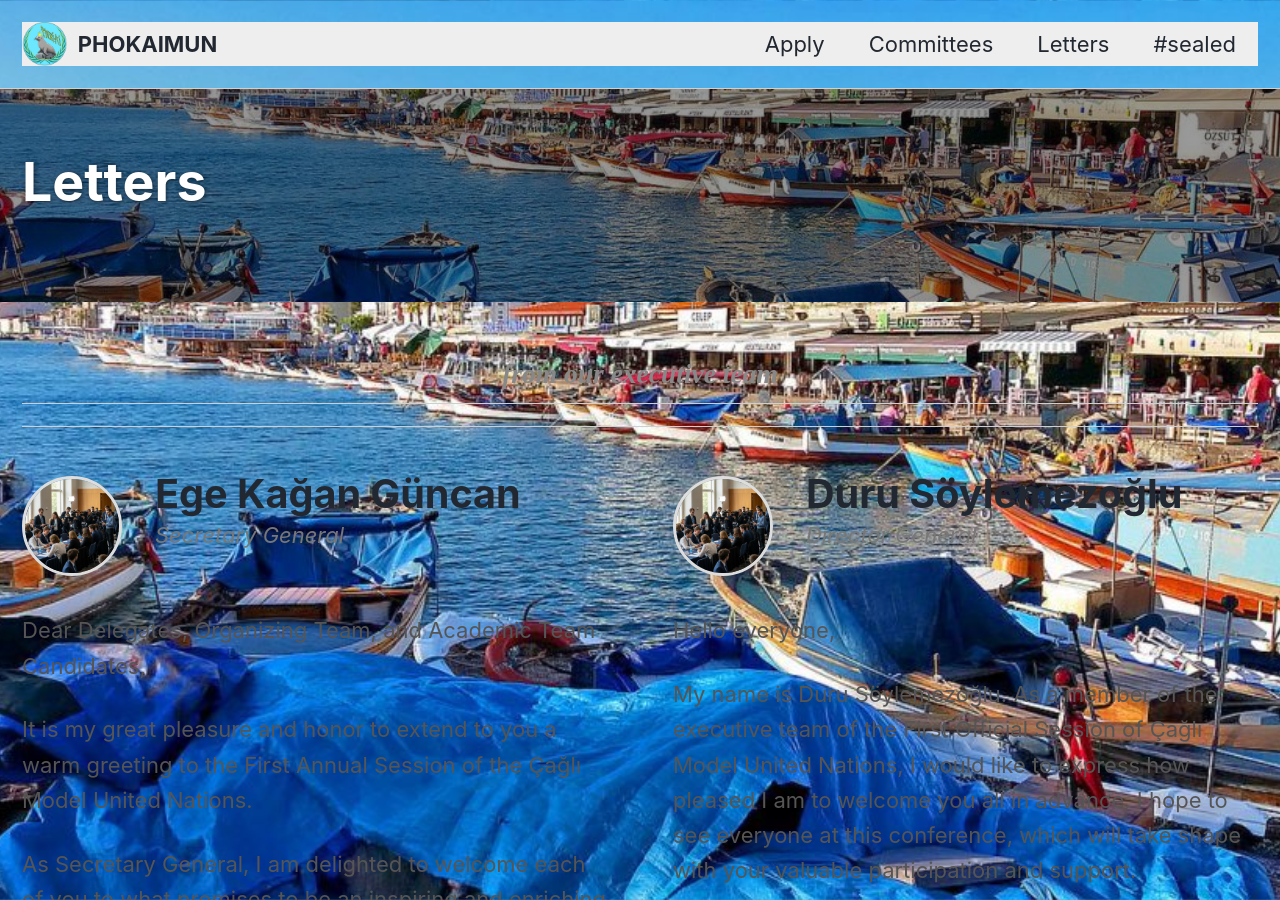
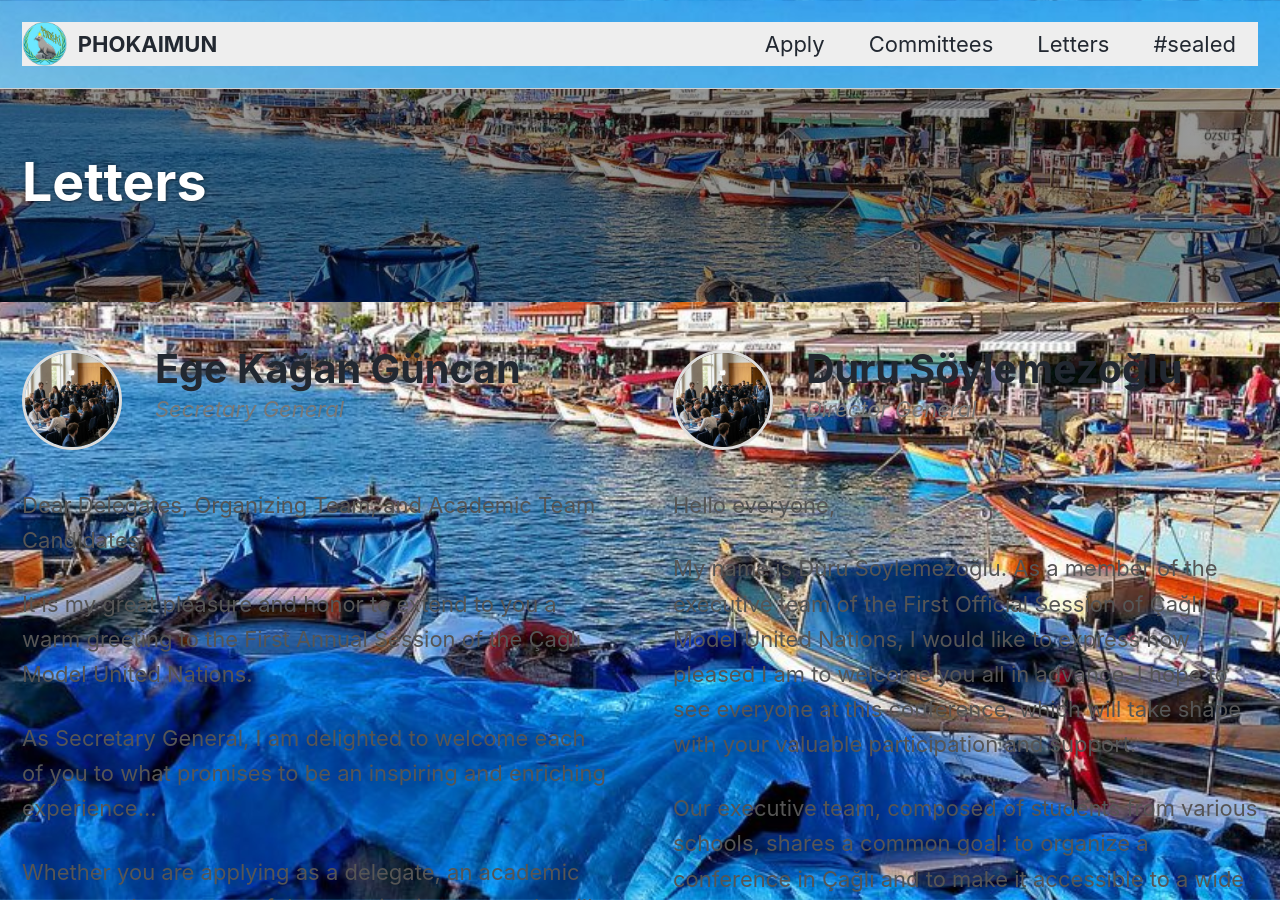
Before and after one commit to Phokaimun/Phokaimun.github.io, a Jekyll site: the page built from _pages/letters.md, in a window 1280 px wide and 900 px high. Built offline with Jekyll 4.4.1, drawn with Linux system fonts in a browser that asks for light colours; cached includes are drawn as plain includes; emoji names are drawn with the system emoji font.

Commit message:
Update letters.md

```diff
--- a/_pages/letters.md
+++ b/_pages/letters.md
@@ -8,10 +8,6 @@ header:
   overlay_filter: "0.4"
 
 ---
-
-<h2 class="text-center" style="font-family: serif; font-style: italic; color: #888;">from our executive team</h2>
-
-<hr>
 
 <div class="letter-container">
   {% for person in site.data.letters %}
```
